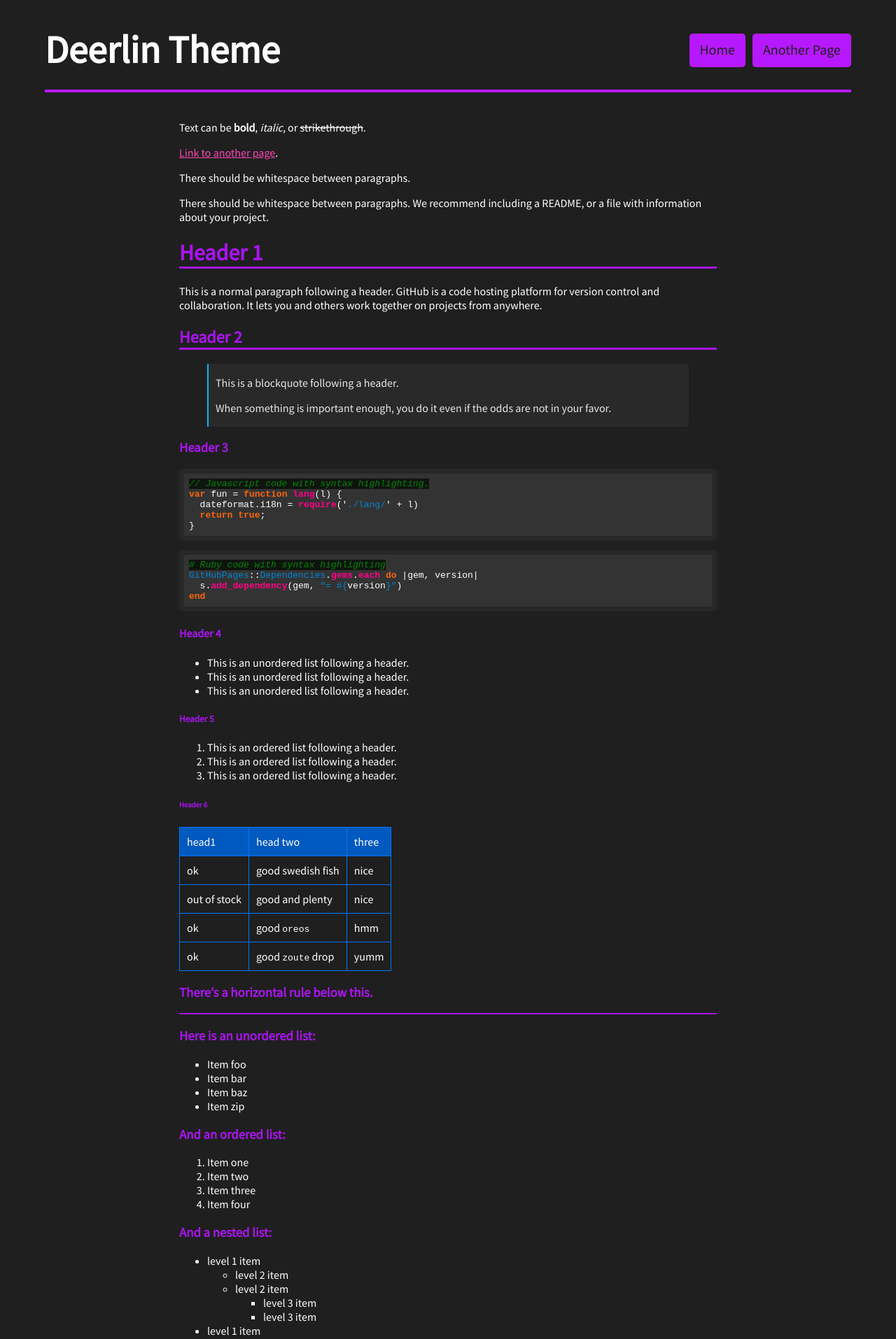
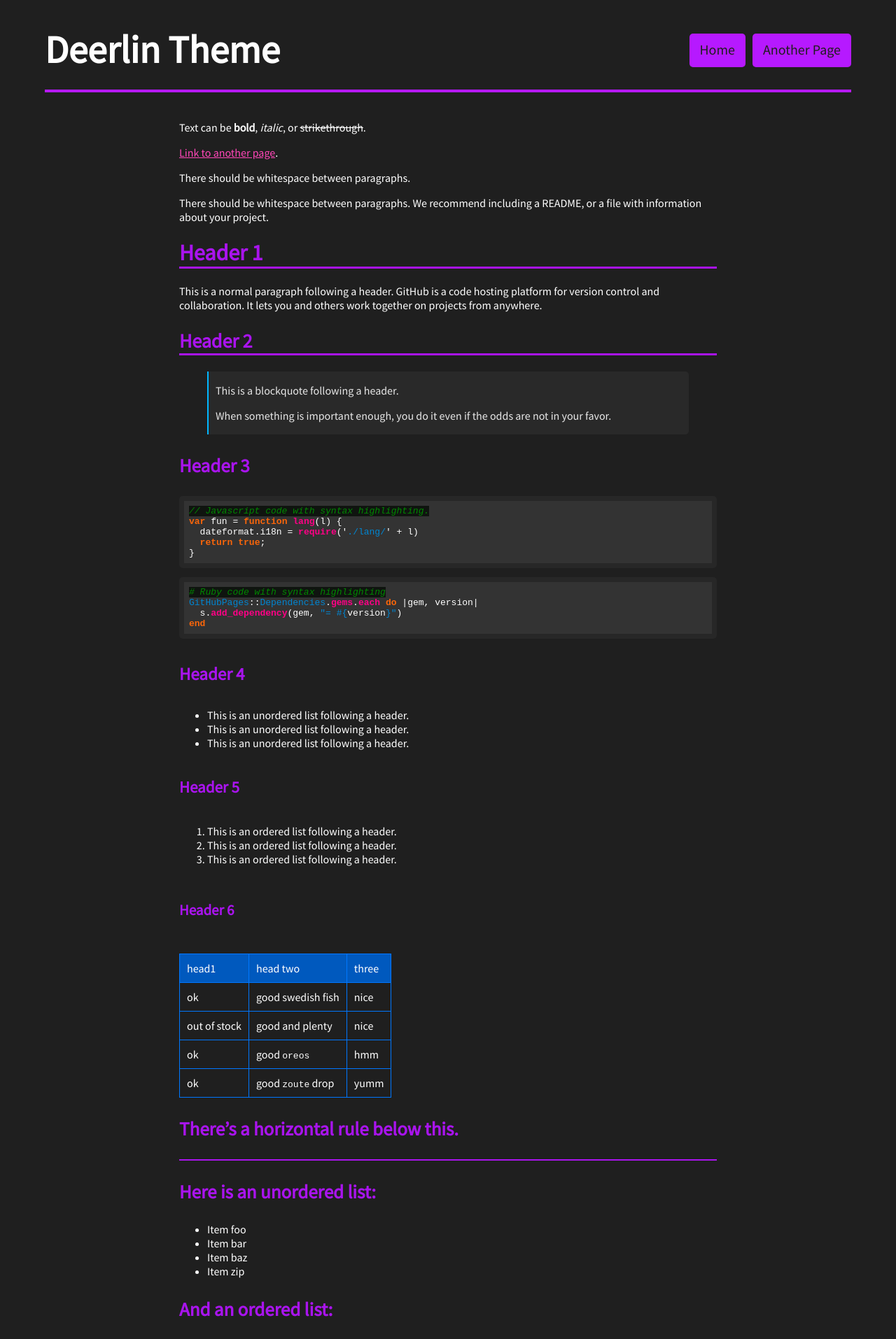
Before and after one commit to nashiradeer/deerlin-for-jekyll, a Jekyll site: the page built from index.md, in a window 1280 px wide. Shown: the top 1914 px of the page at 70% size. Built offline with Jekyll 4.4.1, drawn with Linux system fonts in a browser that asks for light colours.

Commit message:
Update h* tag sizes

```diff
--- a/_sass/deerlin.scss
+++ b/_sass/deerlin.scss
@@ -38,6 +38,26 @@ h1, h2, h3, h4, h5, h6 {
 
 h1, h2 {
     border-bottom: 3px solid var(--title-color);;
+}
+
+h2 {
+    font-size: 28px;
+}
+
+h3 {
+    font-size: 27px;
+}
+
+h4 {
+    font-size: 25px;
+}
+
+h5 {
+    font-size: 23px;
+}
+
+h6 {
+    font-size: 21px;
 }
 
 main a, main a:visited {
```
